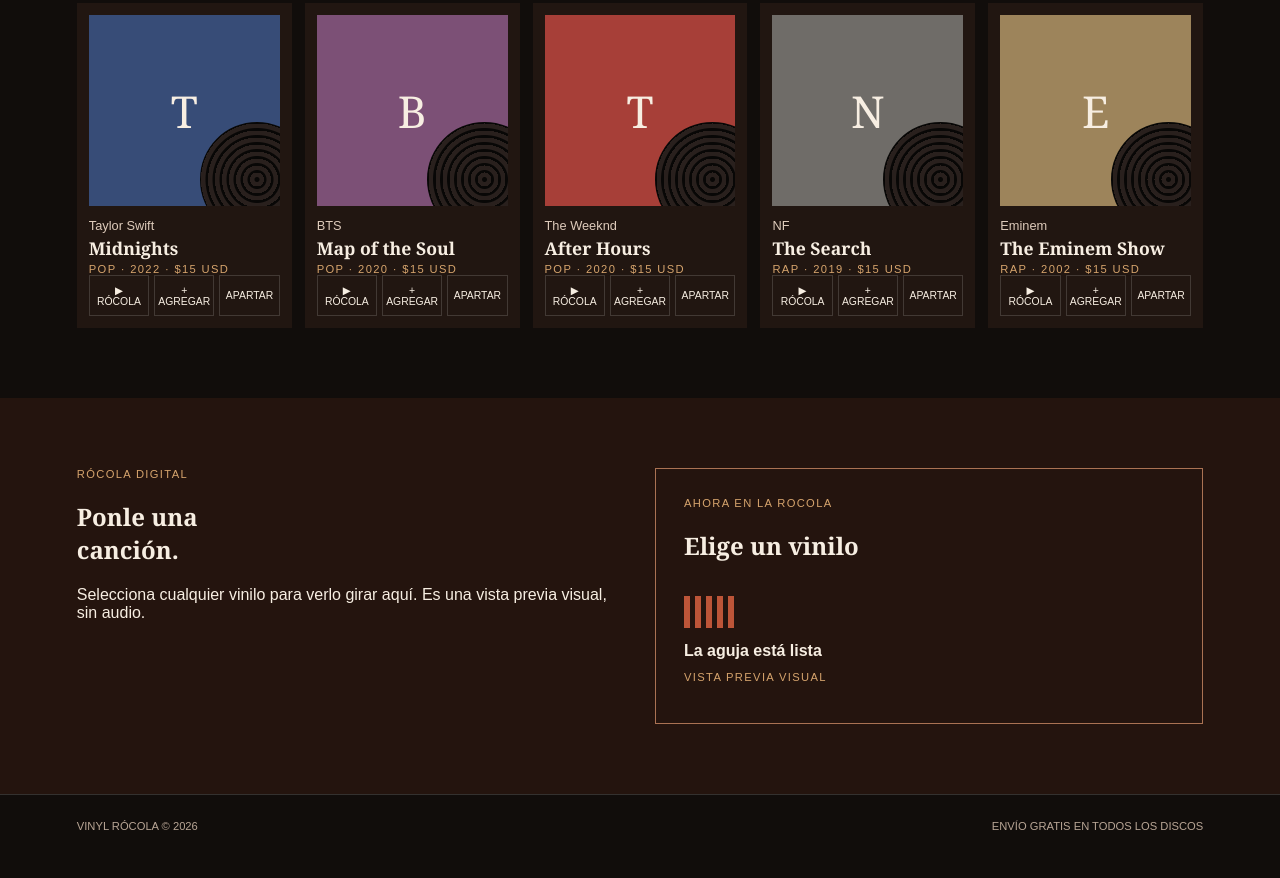
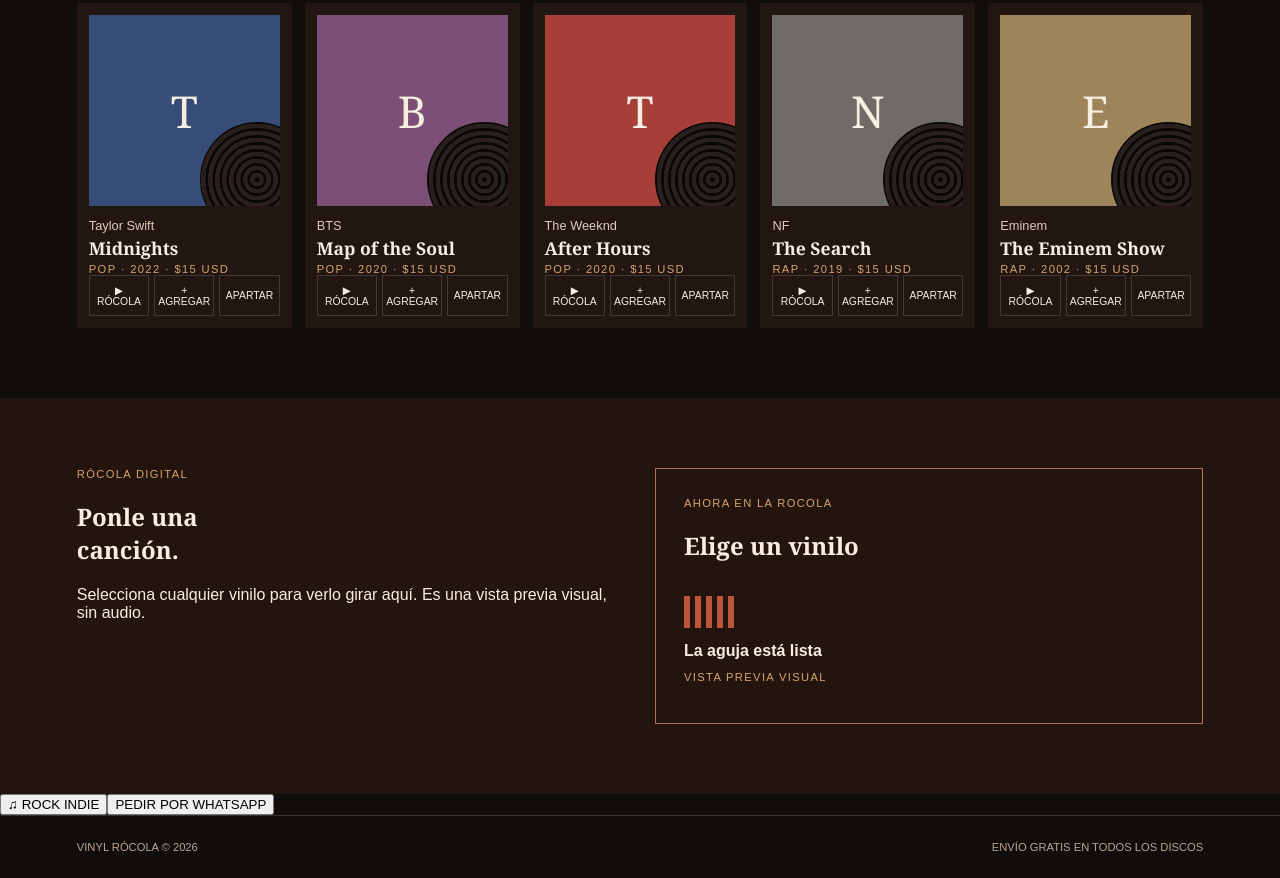
Before and after one commit to EscoDiego/vinyl-rocola, a plain HTML site: page index.html in a window 1280 px wide. Shown: the part 1271-2149 px from the top of the page. Before the commit the page ends 2128 px from the top, so only its background shows below. Drawn offline with Linux system fonts and the light colour scheme.

Commit message:
Agrega accesos flotantes visibles

```diff
--- a/index.html
+++ b/index.html
@@ -69,6 +69,8 @@
     </section>
   </main>
 
+  <div class="quick-actions"><button class="quick-sound" onclick="toggleAmbient()">♫ ROCK INDIE</button><button class="quick-whatsapp" onclick="orderWhatsApp()">PEDIR POR WHATSAPP</button></div>
+
   <aside class="cart" id="basket">
     <button class="close" onclick="toggleBasket()">×</button>
     <h2>Tu canasta</h2>
```
